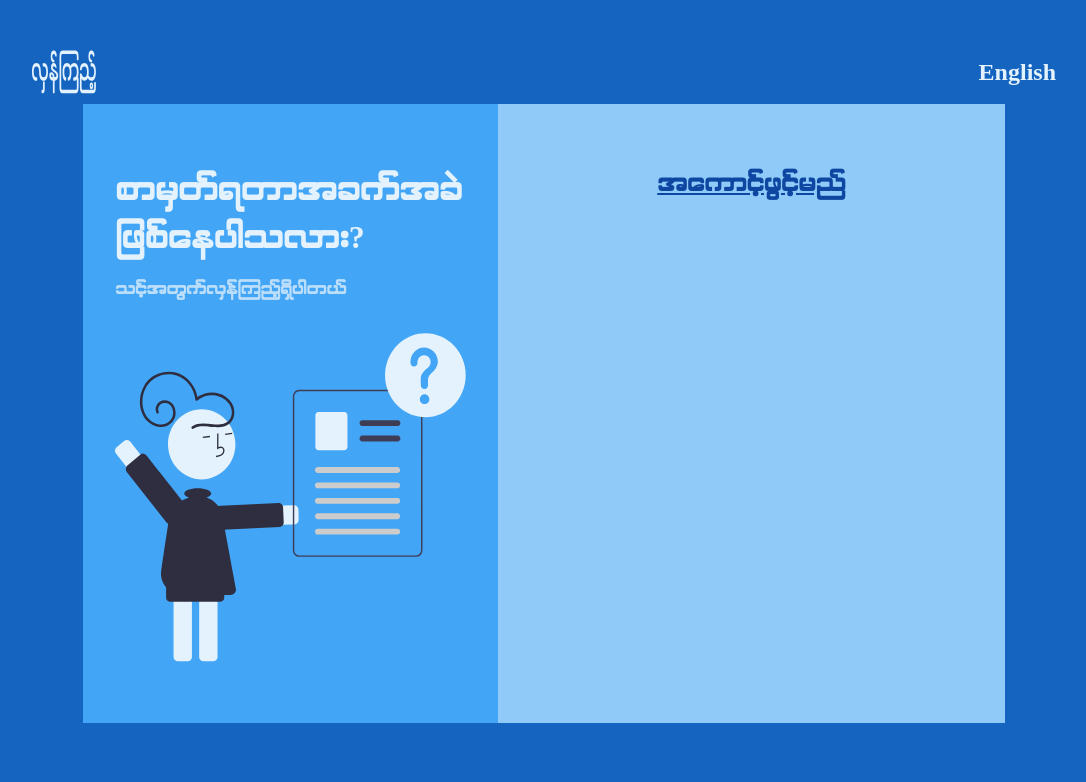
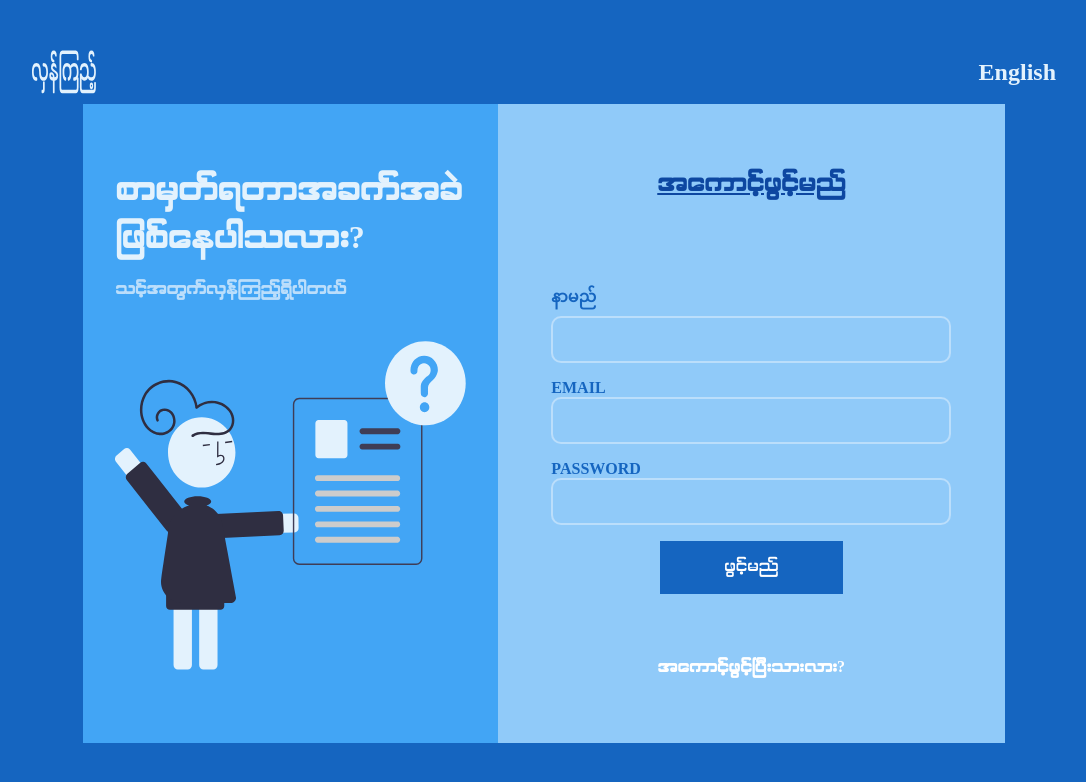
Before and after one commit to mgkyawmyotun/lhankyi, a React (Create React App) app in the folder frontend/: page /register in a window 1280 px wide. Shown: the top 782 px of the page, without its empty margins (96-1182 px from the left). Built offline with nearby package versions, Linux system fonts and the light colour scheme.

Commit message:
feat: add input field

```diff
--- /dev/null
+++ b/frontend/src/components/InputField.tsx
@@ -0,0 +1,18 @@
+import { Field } from 'formik';
+import type { FC } from 'react';
+import React from 'react';
+import styles from '../scss/input.module.scss';
+
+interface InputFormProps {
+  label: string;
+  type: 'text' | 'password';
+  name: string;
+}
+export const InputField: FC<InputFormProps> = ({ label, name }) => {
+  return (
+    <div className={styles.input_field}>
+      <label>{label}</label>
+      <Field name={name} type="text" />
+    </div>
+  );
+};
--- a/frontend/src/pages/Register.tsx
+++ b/frontend/src/pages/Register.tsx
@@ -1,5 +1,7 @@
+import { Formik } from 'formik';
 import type { FC } from 'react';
 import React from 'react';
+import { InputField } from '../components/InputField';
 import styles from '../scss/register.module.scss';
 import Logo from '../svg/Logo';
 import RegisterFormIllustraion from '../svg/ReigsterFormIllustration';
@@ -19,6 +21,42 @@ export const Register: FC = () => {
           </div>
           <div className={styles.register__form__right}>
             <h1>အကောင့်ဖွင့်မည်</h1>
+            <div className={styles.form}>
+              <Formik
+                initialValues={{
+                  email: '',
+                  name: '',
+                  password: '',
+                }}
+                onSubmit={(values) => {
+                  console.log(values);
+                }}
+              >
+                {({ handleSubmit }) => {
+                  return (
+                    <>
+                      <InputField
+                        label={'နာမည်'}
+                        name={'name'}
+                        type="text"
+                      ></InputField>
+                      <InputField
+                        label={'Email'}
+                        name={'email'}
+                        type="text"
+                      ></InputField>
+                      <InputField
+                        label={'password'}
+                        name={'password'}
+                        type="password"
+                      ></InputField>
+                      <button onClick={() => handleSubmit()}>ဖွင့်မည်</button>
+                    </>
+                  );
+                }}
+              </Formik>
+            </div>
+            <h1>အကောင့်ဖွင့်ပြီးသားလား?</h1>
           </div>
         </div>
       </div>
--- /dev/null
+++ b/frontend/src/scss/input.module.scss
@@ -0,0 +1,44 @@
+@import 'color';
+@import 'font';
+.input_field {
+  margin-top: 1em;
+  & > label {
+    font-weight: bold;
+    font-style: normal;
+    text-transform: uppercase;
+    color: $dark-blue;
+    display: block;
+  }
+  & input {
+    padding: 0.5em 0.75em;
+    background-color: transparent;
+    outline: none;
+    border: 2px solid $light-blue;
+    font-size: 1.25rem;
+    width: 20em;
+    position: relative;
+    border-radius: 0.5em;
+
+    font-weight: bold;
+    color: $darkest-blue;
+    &:focus,
+    :active {
+      outline: none;
+      border: 2px solid $thin-blue;
+      background-color: transparent;
+    }
+    &:-webkit-autofill,
+    &:-webkit-autofill:hover,
+    &:-webkit-autofill:focus,
+    &:-webkit-autofill:active {
+      transition: background-color 5000s ease-in-out 0s;
+      -webkit-text-fill-color: $darkest-blue !important;
+    }
+    &::before {
+      position: absolute;
+      content: attr(data-label);
+      top: 0;
+      left: 0;
+    }
+  }
+}
--- a/frontend/src/scss/register.module.scss
+++ b/frontend/src/scss/register.module.scss
@@ -57,12 +57,45 @@
 
 .register__form__right {
   padding: 4em 2em;
+  width: 100%;
 
-  & > h1 {
+  & > h1:first-child {
     font-family: $myanmar-khway;
     font-size: 1.5rem;
     text-align: center;
     text-decoration: underline;
     color: $darkest-blue;
   }
+  & > h1:last-child {
+    font-family: $myanmar-khway;
+    font-size: 1rem;
+    text-align: center;
+    color: $pure-white;
+    cursor: pointer;
+    &:hover {
+      text-decoration: underline;
+    }
+  }
 }
+.form {
+  width: 100%;
+  padding: 4em 1em;
+  display: flex;
+  flex-direction: column;
+  align-items: center;
+  & button {
+    font-family: $myanmar-khway;
+    font-size: 1rem;
+    margin-top: 1em;
+    background-color: transparent;
+    padding: 1em 4em;
+    outline: none;
+    border: none;
+    background-color: $dark-blue;
+    color: $pure-white;
+    cursor: pointer;
+    &:hover {
+      background-color: $darkest-blue;
+    }
+  }
+}
```
Also changed, not shown: frontend/src/components/InputForm.tsx (deleted, +0 -15 lines).
